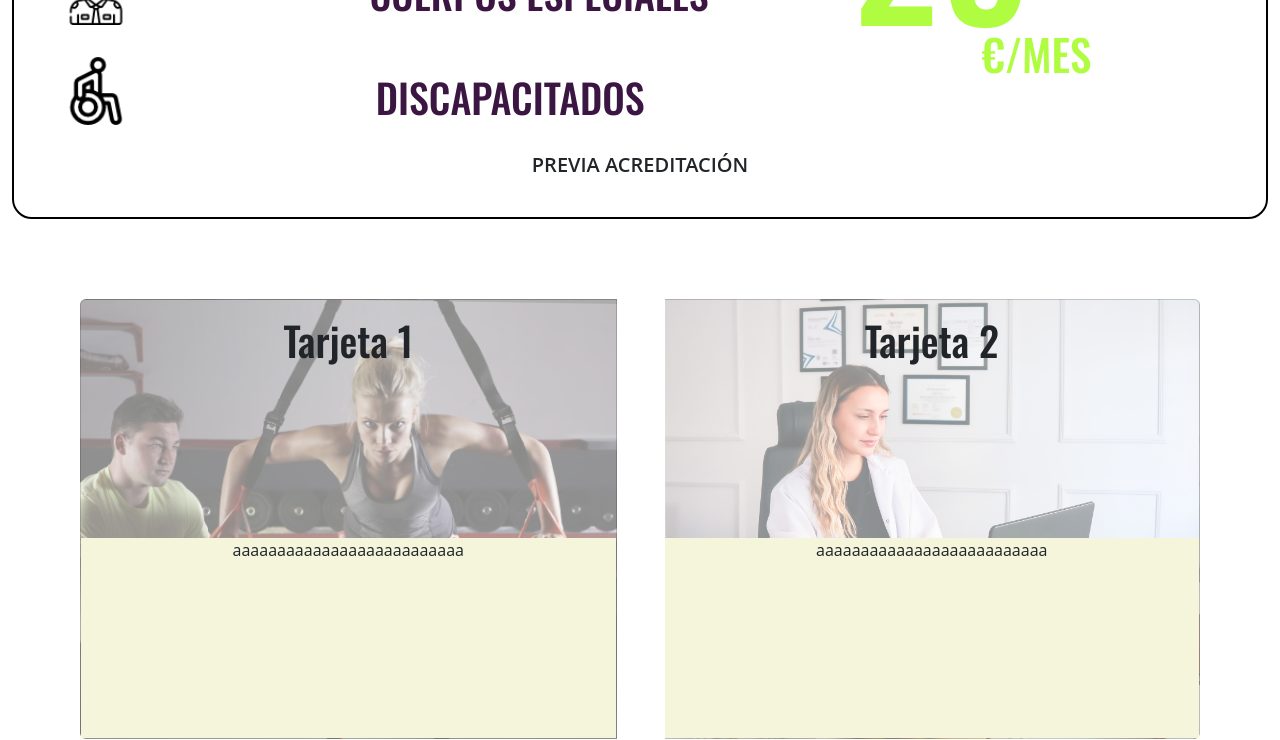
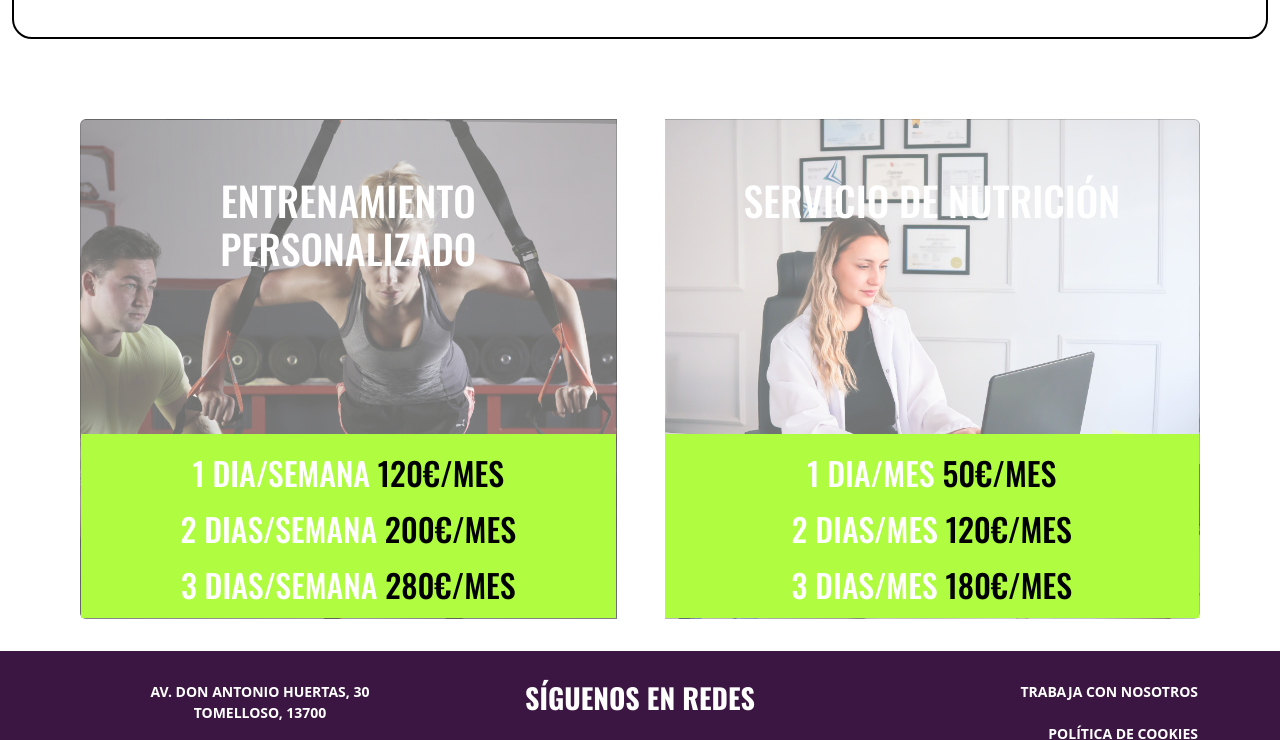
Before and after one commit to Noisebreaker98/Web-Gimnasio-Front, a plain HTML site: page pages/tarifas.html in a window 1280 px wide. Shown: the part 1731-2471 px from the top of the page. Drawn offline with nearby package versions, Linux system fonts and the light colour scheme.

Commit message:
Tarifas sin queries

```diff
--- a/css/styleTarifas.css
+++ b/css/styleTarifas.css
@@ -15,12 +15,12 @@
     /* Ancho deseado */
     height: 45%;
     /* Alto deseado */
-    min-height: 700px;
+    min-height: 65vh;
     text-align: center;
 }
 
 .tarifasInicio__Tittle{
-    padding-top: 19rem;
+    padding-top: 15rem;
     color: #086375;
     font-family: "Oswald";
     font-weight: 1000;
@@ -125,22 +125,34 @@
 .card-with-background {
     background-size: cover;
     background-position: center;
-    height: 55vh; /* ajusta la altura según sea necesario */
+    height: 60vh; /* ajusta la altura según sea necesario */
     margin: 3rem;
     text-align: center;
 }
 .card-with-background1{
-    background-image: linear-gradient(rgba(255, 255, 255, 0.54), rgba(255, 255, 255, 0.54)), url(../images/Foto3.jpg);
+    background-image: linear-gradient(rgba(255, 255, 255, 0.44), rgba(255, 255, 255, 0.44)), url(../images/Foto3.jpg);
+    min-height: 500px;
 }
 .card-with-background2{
-    background-image: linear-gradient(rgba(255, 255, 255, 0.54), rgba(255, 255, 255, 0.54)), url(../images/Foto16.jpg);
+    background-image: linear-gradient(rgba(255, 255, 255, 0.44), rgba(255, 255, 255, 0.44)), url(../images/Foto16.jpg);
+    min-height: 500px;
 }
 .cuerpo2{
-    background-color: beige;
-    height: 200px;
+    background-color: #AFFC41;
+}
+.cuerpoTitle{
+    color: white;
+    margin-top: 2.5rem;
 }
 .cards-group2{
     margin: 2rem;
+}
+.titlePersonalizado{
+    color: black;
+    padding: 0.3rem;
+}
+.titlePersonalizado2{
+    color: white;
 }
 /* Media querys responsive */
 @media (max-width: 768px) {
--- a/pages/tarifas.html
+++ b/pages/tarifas.html
@@ -205,19 +205,23 @@
         <section>
             <div class="card-group cards-group2">
                 <div class="card card-with-background card-with-background1">
-                    <div class="card-body">
-                        <h1 class="card-title">Tarjeta 1</h1>
+                    <div class="card-body cuerpoTitle">
+                        <h1 class="card-title">ENTRENAMIENTO PERSONALIZADO</h1>
                     </div>
                     <div class="cuerpo2">
-                        aaaaaaaaaaaaaaaaaaaaaaaaaa
+                        <h2 class="titlePersonalizado mt-3"><span class="titlePersonalizado2">1 DIA/SEMANA</span> 120€/MES</h2>
+                        <h2 class="titlePersonalizado"><span class="titlePersonalizado2">2 DIAS/SEMANA</span> 200€/MES</h2>
+                        <h2 class="titlePersonalizado"><span class="titlePersonalizado2">3 DIAS/SEMANA</span> 280€/MES</h2>
                     </div>
                 </div>
                 <div class="card card-with-background card-with-background2">
-                    <div class="card-body">
-                        <h1 class="card-title">Tarjeta 2</h1>
+                    <div class="card-body cuerpoTitle">
+                        <h1 class="card-title">SERVICIO DE NUTRICIÓN</h1>
                     </div>
                     <div class="cuerpo2">
-                        aaaaaaaaaaaaaaaaaaaaaaaaaa
+                        <h2 class="titlePersonalizado mt-3"><span class="titlePersonalizado2">1 DIA/MES</span> 50€/MES</h2>
+                        <h2 class="titlePersonalizado"><span class="titlePersonalizado2">2 DIAS/MES</span> 120€/MES</h2>
+                        <h2 class="titlePersonalizado"><span class="titlePersonalizado2">3 DIAS/MES</span> 180€/MES</h2>
                     </div>
                 </div>
             </div>
```
